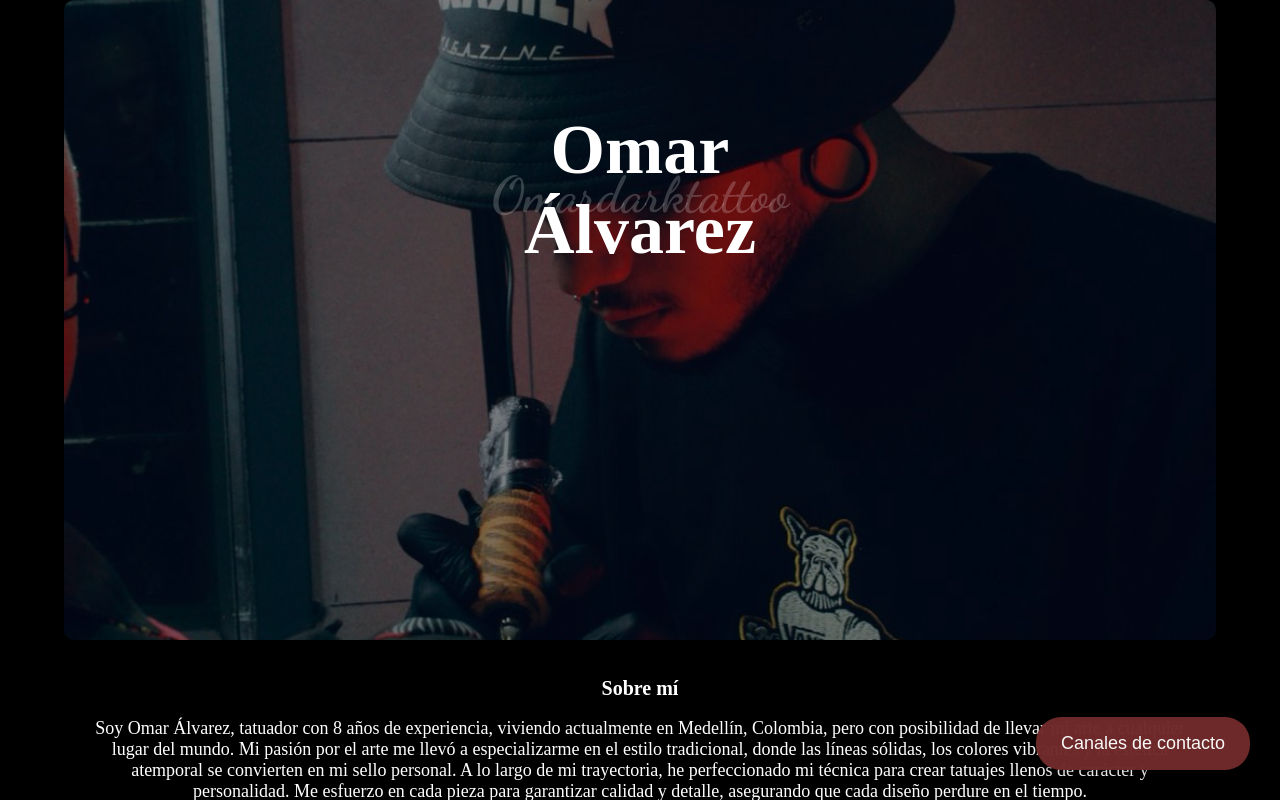
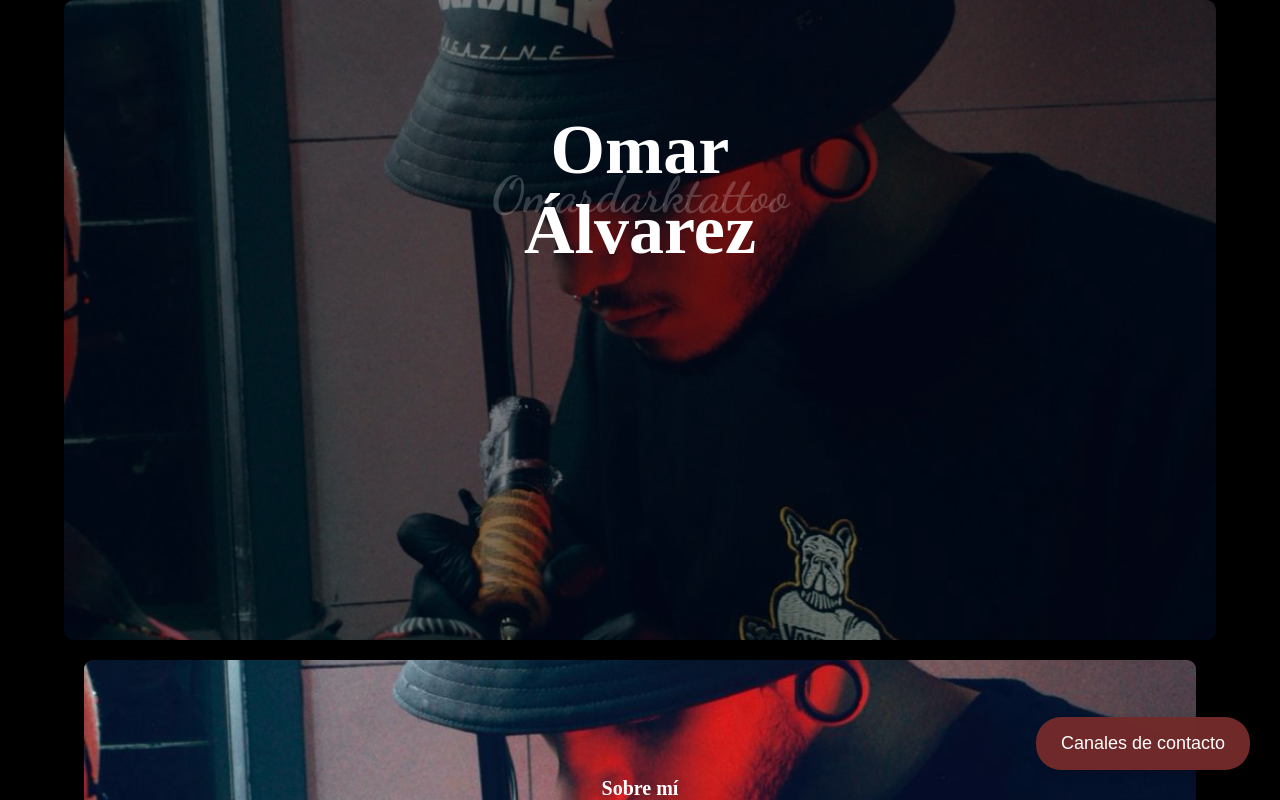
Before and after one commit to danielarodriguez4/Portfolio, a React (Vite) app: page /portfolio in a window 1280 px wide. Shown: the top 800 px of the page. Built offline with nearby package versions, Linux system fonts and the light colour scheme; a web font is replaced by a local one.

Commit message:
Se actualiza la imagen de la sección SObre mí

```diff
--- a/src/PortfolioPage.css
+++ b/src/PortfolioPage.css
@@ -136,6 +136,24 @@ body {
   font-size: 20px;
 }
 
+.hero-content {
+  background-image: url("/header.jpeg");
+  background-size: cover;  /* Ajusta la imagen para cubrir todo el contenedor */
+  background-position: center center;  /* Centra la imagen */
+  background-repeat: no-repeat;  /* Evita que se repita */
+  padding: 100px 20px; /* Ajusta según sea necesario */
+  color: white; /* Asegura que el texto sea legible */
+  text-align: center;
+  border-radius: 9px;
+  height: 20vh; /* Altura del header */
+  justify-content: center; /* Centrar contenido */
+  align-items: center;
+}
+
+
+
+
+
 /* Portfolio Section */
 .portfolio {
   text-align: center;
@@ -150,7 +168,7 @@ body {
 
 /* About Section. Last section */
 .about {
-  padding: 50px 20px;
+  padding: 20px 20px;
   text-align: center;
   color: white;
   font-size: 18px;
@@ -386,7 +404,6 @@ body {
 
 .hero,
 .portfolio,
-.about,
-.contact {
+.about {
     padding: 20px 20px; /* Reducido de 50px a 30px */
 }
```
